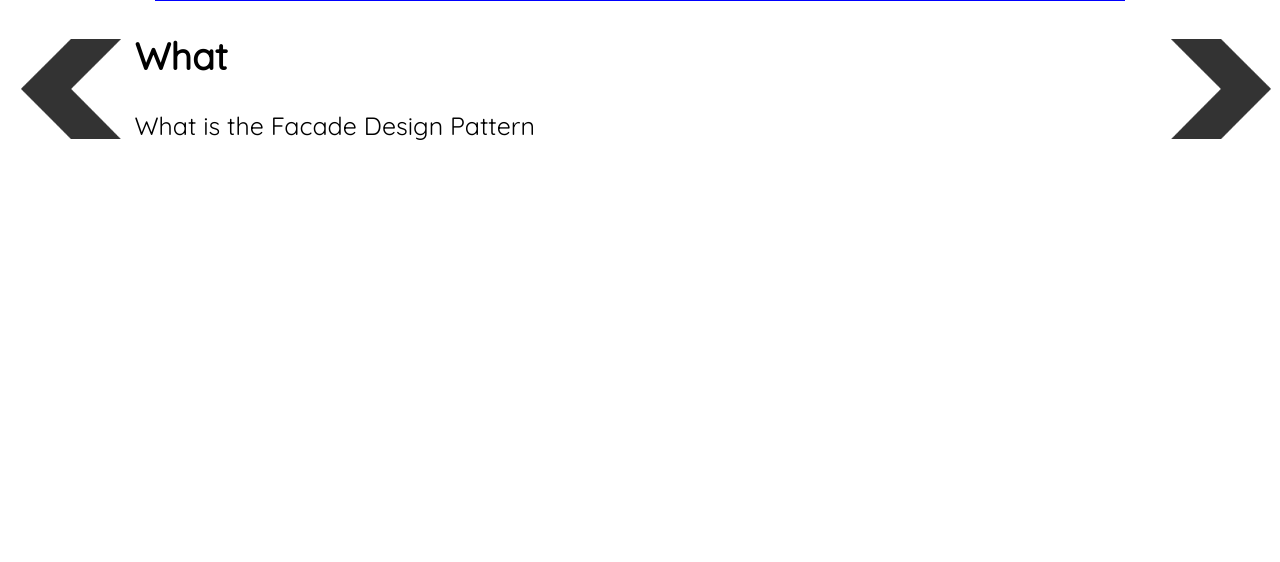
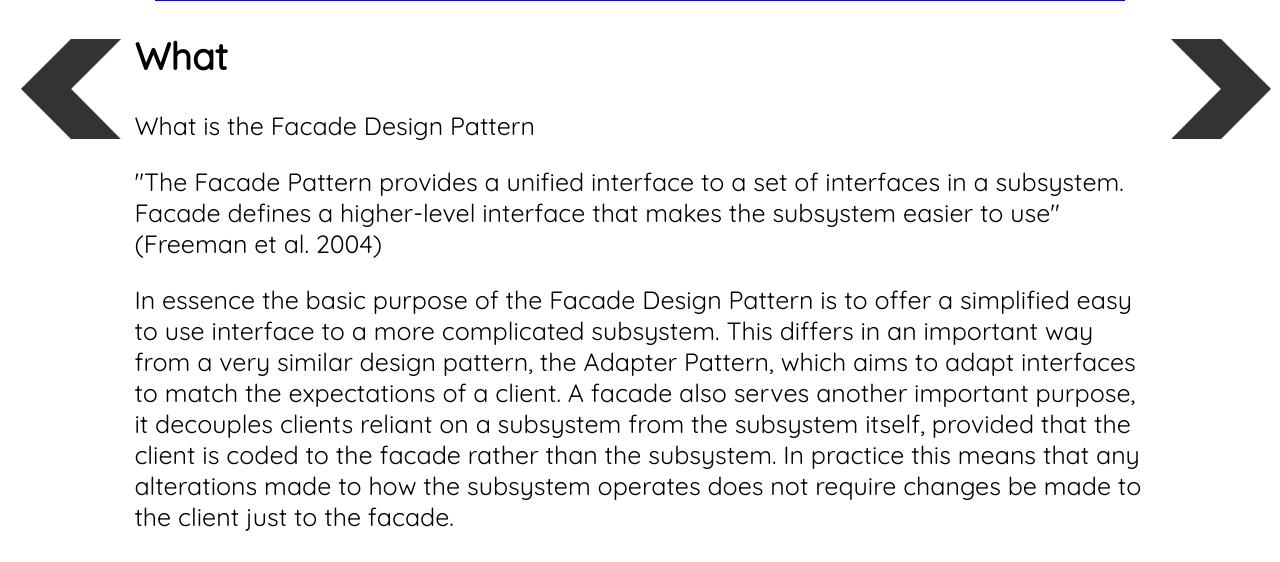
Before and after one commit to daveogle/Facade_Project, a PHP site: page /what.php in a window 1280 px wide. Shown: the part 238-800 px from the top of the page. Run offline with PHP 8.4, Linux system fonts and the light colour scheme.

Commit message:
Basics of the facade pattern summarized

```diff
--- a/what.php
+++ b/what.php
@@ -5,6 +5,13 @@ include("Include/navigation.html");
 <div class ="mainContent">
     <H2>What</H2>
     <p>What is the Facade Design Pattern</p>
+    <p>"The Facade Pattern provides a unified interface to a set of interfaces in a subsystem. Facade defines a higher-level interface that makes the subsystem easier to use" (Freeman et al. 2004)</p>
+
+    <p>In essence the basic purpose of the Facade Design Pattern is to offer a simplified easy to use interface to a more complicated subsystem.
+       This differs in an important way from a very similar design pattern, the Adapter Pattern, which aims to adapt interfaces to match the expectations of a client.
+       A facade also serves another important purpose, it decouples clients reliant on a subsystem from the subsystem itself, provided that the client is coded to the facade rather than the subsystem.
+       In practice this means that any alterations made to how the subsystem operates does not require changes be made to the client just to the facade.</p>
+
 </div>
 <?php
 include("Include/footer.html");
```
